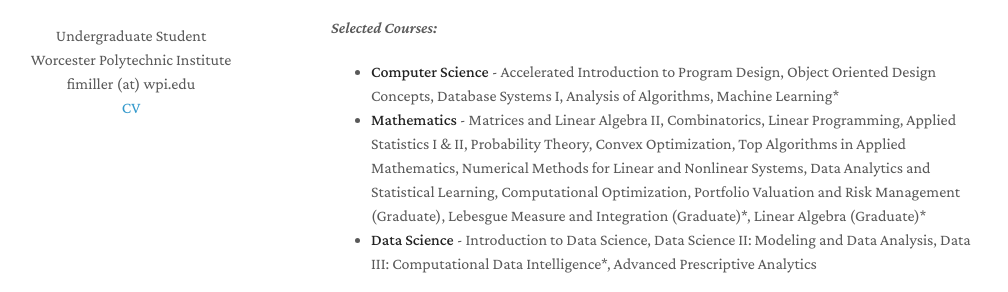
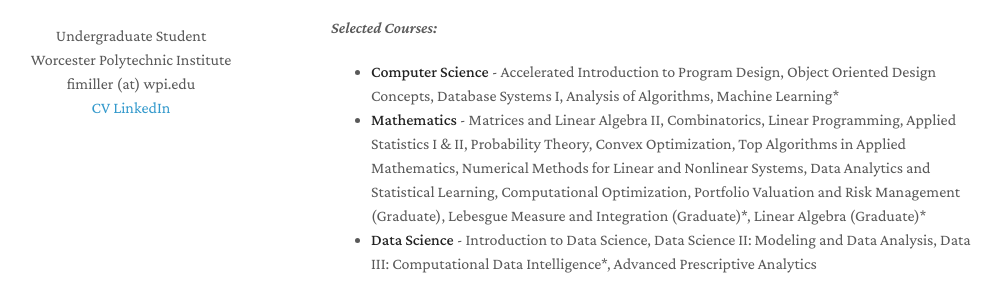
Before and after one commit to fimiller/fimiller.github.io, a Jekyll site: the page built from index.md, in a window 1280 px wide. Shown: the part 315-607 px from the top of the page, without its empty margins (139-1147 px from the left). Built offline with Jekyll 4.4.1, drawn with Linux system fonts in a browser that asks for light colours; nearby versions of some CDN libraries; a style sheet for code colours, icons or effects is not loaded; our own code applies the rules of GitHub Pages for plain Markdown files.

Commit message:
linkedinUrl

```diff
--- a/_layouts/homepage.html
+++ b/_layouts/homepage.html
@@ -44,6 +44,7 @@
 		{% if site.cv %}
 		<br>
 			<a target="_blank" href="{{site.cv}}">CV</a>
+			<a target="_blank" href="https://www.linkedin.com/in/frederick-miller-769b4917a/">LinkedIn</a>
         <br>
         {% endif %}
         <br>
```
